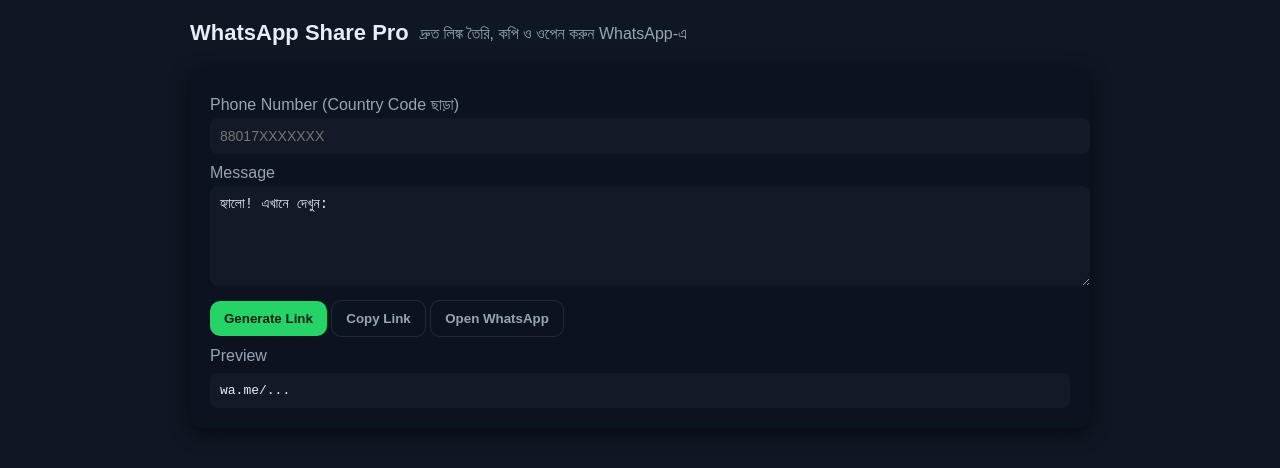
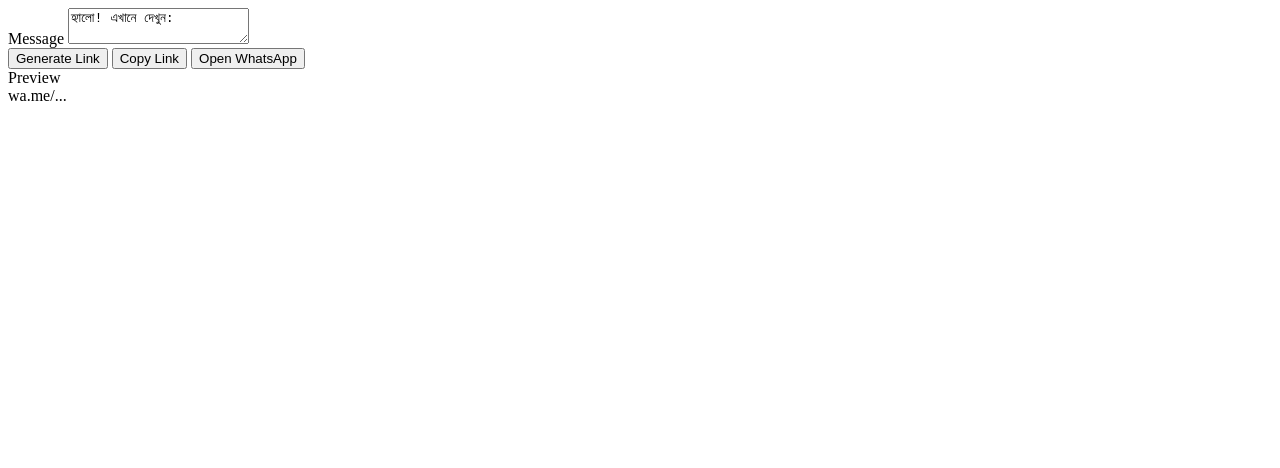
Before and after one commit to RumiHR-1988/whatsapp-share-pro, a plain HTML site: page index.html in a window 1280 px wide. Drawn offline with Linux system fonts and the light colour scheme.

Commit message:
Update index.html

```diff
--- a/index.html
+++ b/index.html
@@ -1,45 +1,10 @@
-<!DOCTYPE html>
-<html lang="bn">
-<head>
-<meta charset="UTF-8">
-<meta name="viewport" content="width=device-width, initial-scale=1.0">
-<title>WhatsApp Share Pro • দ্রুত লিঙ্ক তৈরি</title>
-<style>
-:root{
-  --bg:#0f1724; --card:#0b1220; --accent:#25D366; --muted:#9aa4b2;
-}
-body{
-  margin:0; font-family:sans-serif; background:var(--bg); color:#e6eef8;
-  display:flex; justify-content:center; align-items:flex-start; min-height:100vh; padding:20px;
-}
-.container{max-width:900px; width:100%;}
-header{display:flex; align-items:center; gap:12px; margin-bottom:20px;}
-header h1{margin:0;font-size:22px;}
-header p{margin:2px 0 0;color:var(--muted);}
-.card{background:var(--card); border-radius:12px; padding:20px; box-shadow:0 6px 18px rgba(0,0,0,0.5);}
-label{display:block; margin:10px 0 4px; color:var(--muted);}
-input,textarea{width:100%; padding:10px; border-radius:8px; border:none; background:rgba(255,255,255,0.03); color:#e6eef8; font-size:14px;}
-textarea{resize:vertical; min-height:80px;}
-.btn{display:inline-flex; align-items:center; gap:6px; padding:10px 14px; border-radius:10px; border:none; background:var(--accent); color:#04201a; font-weight:600; cursor:pointer; margin-top:10px;}
-.btn.ghost{background:transparent; border:1px solid rgba(255,255,255,0.1); color:var(--muted);}
-.preview{background:rgba(255,255,255,0.03); padding:10px; border-radius:8px; font-family:monospace; margin-top:8px;}
-</style>
-</head>
-<body>
-<div class="container">
-<header>
-<h1>WhatsApp Share Pro</h1>
-<p>দ্রুত লিঙ্ক তৈরি, কপি ও ওপেন করুন WhatsApp-এ</p>
-</header>
-<div class="card">
-<label>Phone Number (Country Code ছাড়া)</label>
-<input id="phone" placeholder="88017XXXXXXX">
 <label>Message</label>
 <textarea id="message">হ্যালো! এখানে দেখুন: </textarea>
 <div>
 <button class="btn" id="generateBtn">Generate Link</button>
 <button class="btn ghost" id="copyBtn">Copy Link</button>
 <button class="btn ghost" id="openBtn">Open WhatsApp</button>
+<link rel="icon" type="image/svg+xml" href="favicon.svg">
 </div>
 <label>Preview</label>
 <div class="preview" id="preview">wa.me/...</div>
```
